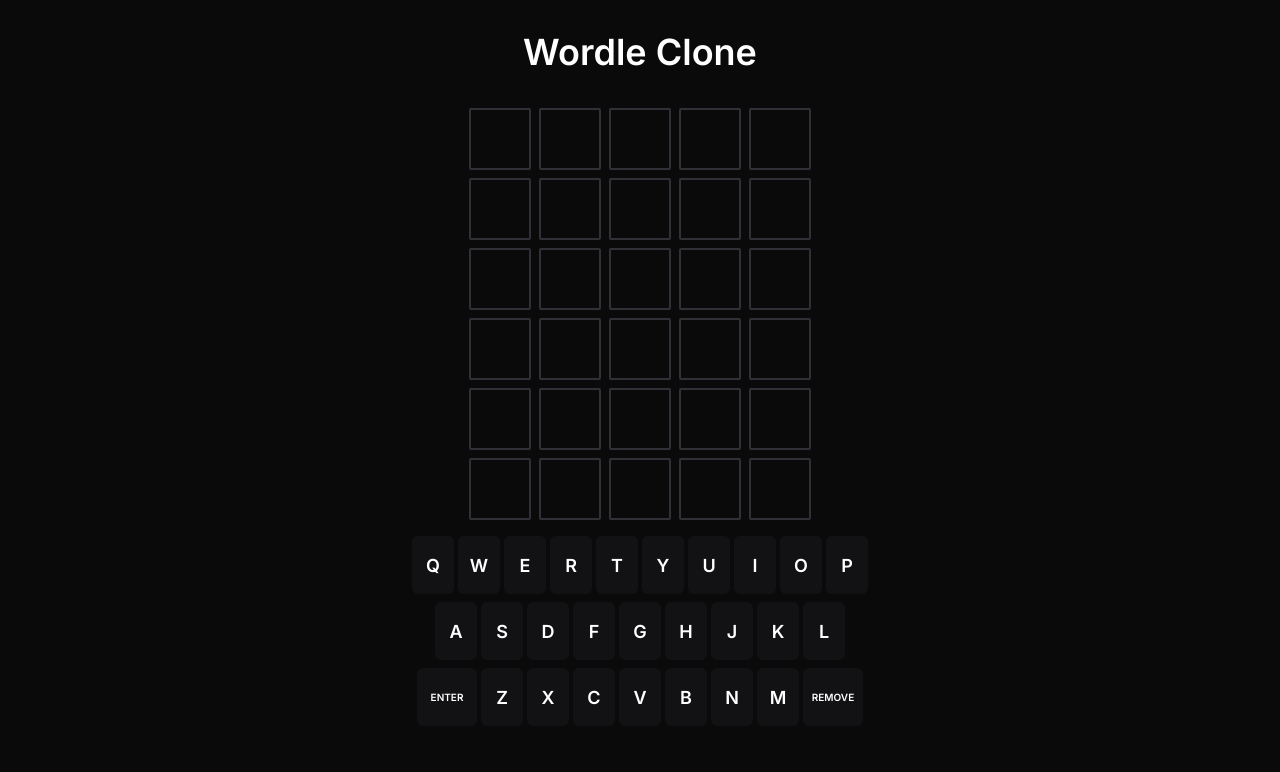
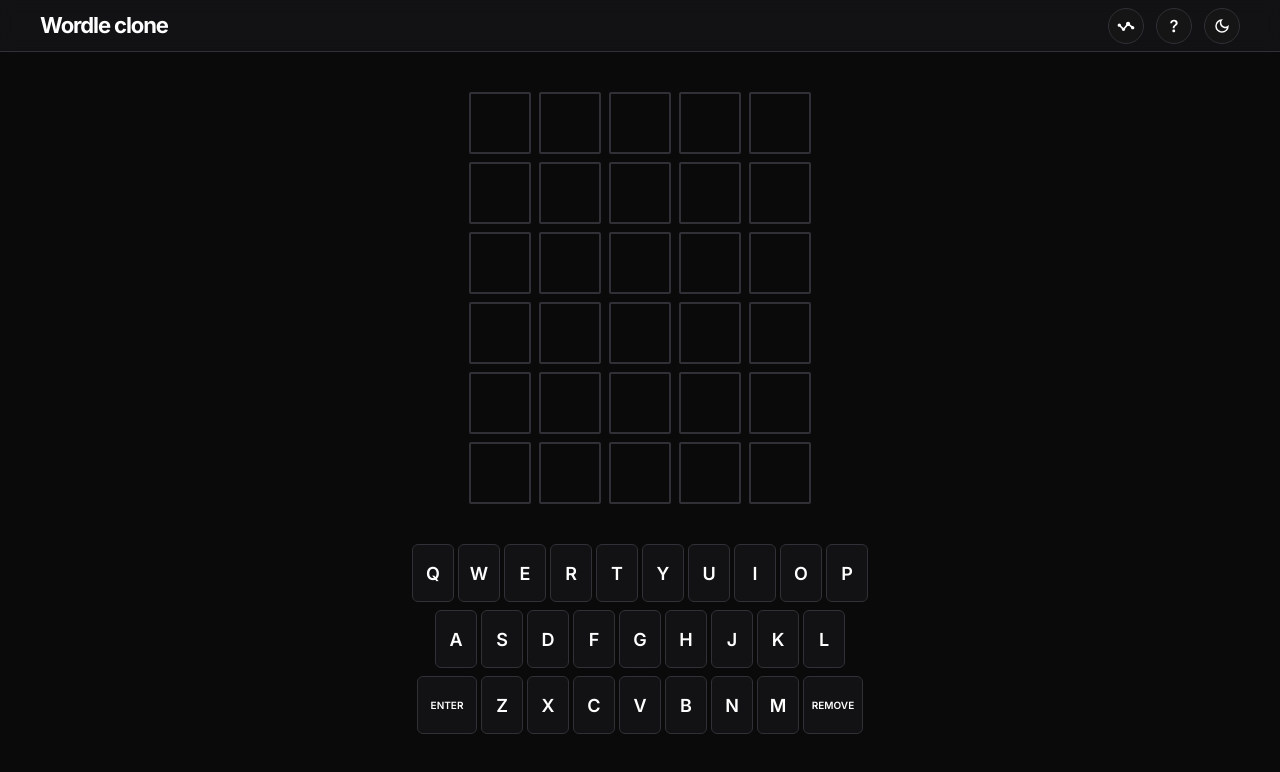
Before and after one commit to cshorg/wordle-clone, a React (Vite) app: page / in a window 1280 px wide. Shown: the top 772 px of the page. Built offline with nearby package versions, Linux system fonts and the light colour scheme.

Commit message:
ui update

```diff
--- a/package.json
+++ b/package.json
@@ -10,8 +10,10 @@
     "preview": "vite preview"
   },
   "dependencies": {
+    "@headlessui/react": "^1.7.18",
     "react": "^18.2.0",
-    "react-dom": "^18.2.0"
+    "react-dom": "^18.2.0",
+    "react-icons": "^5.0.1"
   },
   "devDependencies": {
     "@types/react": "^18.2.56",
--- a/src/App.jsx
+++ b/src/App.jsx
@@ -2,6 +2,7 @@ import Keyboard from "./components/Keyboard"
 import Guess from "./components/Guess"
 import { useContext, useEffect } from "react"
 import { MainContext } from "./context/MainContext"
+import Navbar from "./components/Navbar"
 
 function App() {
   const { word, guesses, currentGuess, handleKey, won, lost, init } =
@@ -17,11 +18,8 @@ function App() {
 
   return (
     <div className="flex justify-center w-screen text-white min-h-dvh bg-neutral-950 font-inter">
-      <div className="flex flex-col items-center">
-        <h1 className="my-4 text-4xl font-semibold md:mt-8 md:mb-5">
-          Wordle Clone
-        </h1>
-
+      <Navbar />
+      <div className="flex flex-col items-center mt-[52px] ">
         <div className="flex items-center justify-center gap-4 md:mb-2">
           {won() && (
             <div className="mb-2 font-semibold text-green-400">You Won!</div>
@@ -40,6 +38,7 @@ function App() {
           )}
         </div>
 
+        <div className="mt-6">
           {guesses.map((_, i) => (
             <Guess
               key={i}
@@ -48,7 +47,7 @@ function App() {
               isGuessed={i < currentGuess}
             />
           ))}
-
+        </div>
         <Keyboard />
       </div>
     </div>
--- a/src/components/Keyboard.jsx
+++ b/src/components/Keyboard.jsx
@@ -12,16 +12,16 @@ const Keyboard = () => {
   const qwerty = ["qwertyuiop", "asdfghjkl", "zxcvbnm"]
 
   return (
-    <div className="relative mt-4">
+    <div className="relative mt-10">
       <button
         onClick={() => handleKey({ key: "Enter" })}
-        className="top-[132px] md:left-[5px] text-[10px] absolute h-[58px] w-[43px] md:w-[60px] bg-button rounded-md flex items-center justify-center  uppercase font-semibold  hover:opacity-70"
+        className="top-[132px] md:left-[5px] border border-border text-[10px] absolute h-[58px] w-[43px] md:w-[60px] bg-button rounded-md flex items-center justify-center  uppercase font-semibold  hover:opacity-70"
       >
         enter
       </button>
       <button
         onClick={() => handleKey({ key: "Backspace" })}
-        className="top-[132px] md:right-[5px] right-[-1px] text-[10px] absolute h-[58px] w-[43px] md:w-[60px] bg-button rounded-md flex items-center justify-center  uppercase font-semibold  hover:opacity-70"
+        className="top-[132px] md:right-[5px] border border-border right-[-1px] text-[10px] absolute h-[58px] w-[43px] md:w-[60px] bg-button rounded-md flex items-center justify-center  uppercase font-semibold  hover:opacity-70"
       >
         remove
       </button>
@@ -40,7 +40,7 @@ const Keyboard = () => {
               <button
                 key={key}
                 onClick={() => handleClick(key)}
-                className={`${bgColor} h-[58px] w-[27px] md:w-[42px] bg-button rounded-md flex items-center justify-center md:text-[18px] uppercase font-semibold hover:opacity-70`}
+                className={`${bgColor} h-[58px] border border-border w-[27px] md:w-[42px] bg-button rounded-md flex items-center justify-center md:text-[18px] uppercase font-semibold hover:opacity-70`}
               >
                 {key}
               </button>
--- /dev/null
+++ b/src/components/Navbar.jsx
@@ -0,0 +1,23 @@
+import NavbarButton from "./NavbarButton"
+import { BiStats } from "react-icons/bi"
+import { MdOutlineDarkMode, MdOutlineLightMode } from "react-icons/md"
+import { BsQuestion } from "react-icons/bs"
+
+const Navbar = () => {
+  return (
+    <nav className="h-[52px] w-screen bg-button fixed top-0 backdrop-blur border-b border-border">
+      <div className="flex items-center justify-between h-full px-4 md:px-10">
+        <div className="font-bold tracking-tighter text-[18px] md:text-[22px]">
+          Wordle clone
+        </div>
+        <div className="flex gap-2 md:gap-3">
+          <NavbarButton icon={<BiStats size={20} />} />
+          <NavbarButton icon={<BsQuestion size={22} />} />
+          <NavbarButton icon={<MdOutlineDarkMode size={18} />} />
+        </div>
+      </div>
+    </nav>
+  )
+}
+
+export default Navbar
--- /dev/null
+++ b/src/components/NavbarButton.jsx
@@ -0,0 +1,9 @@
+const NavbarButton = ({ icon }) => {
+  return (
+    <button className="flex items-center justify-center transition duration-100 ease-in border rounded-full w-9 h-9 border-border hover:bg-neutral-800 bg-neutral-900/80">
+      {icon}
+    </button>
+  )
+}
+
+export default NavbarButton
```
Also changed, not shown: 1 other file (tests, documents, lock files or other folders). Lines whose indentation alone changed are shown as unchanged.
